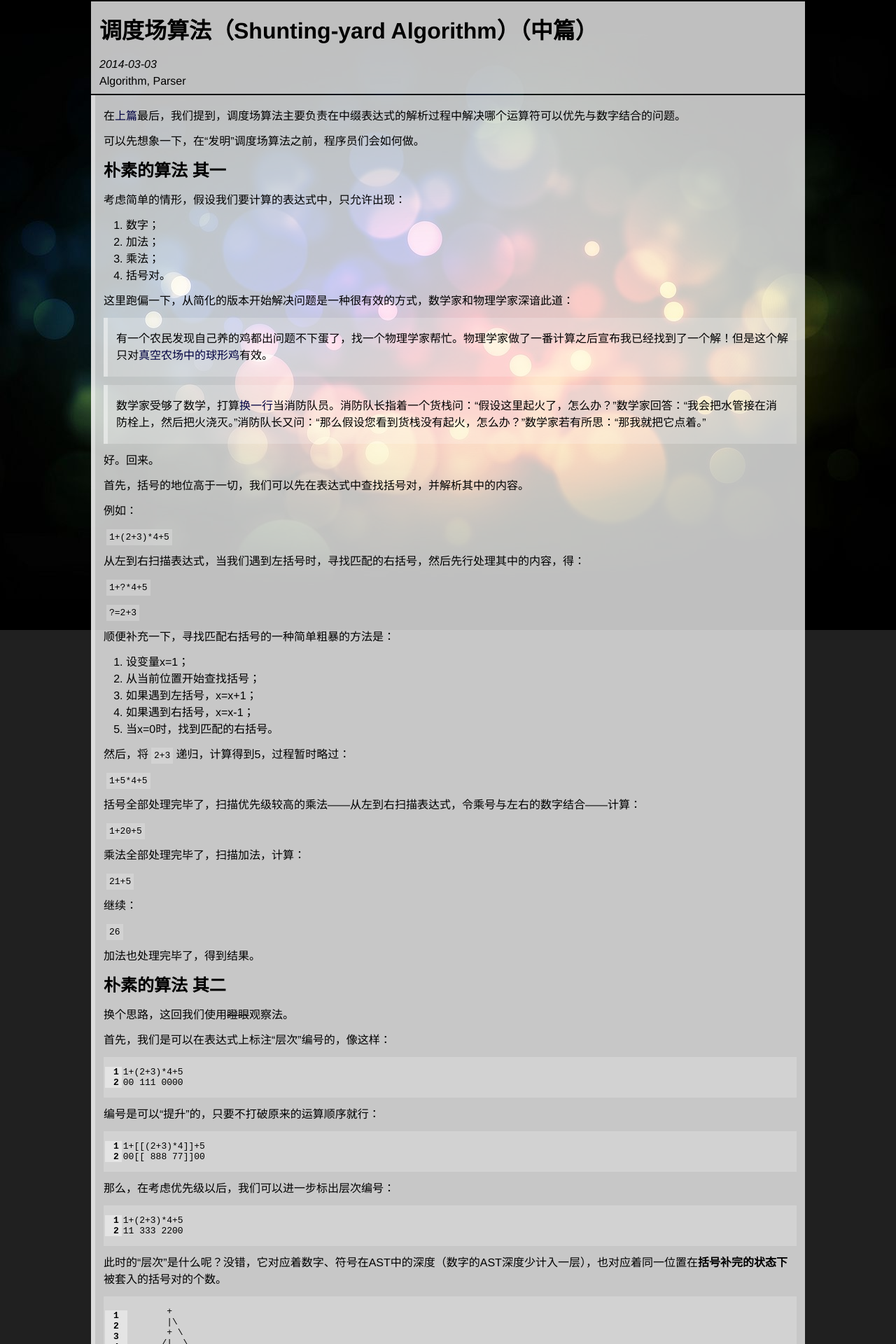
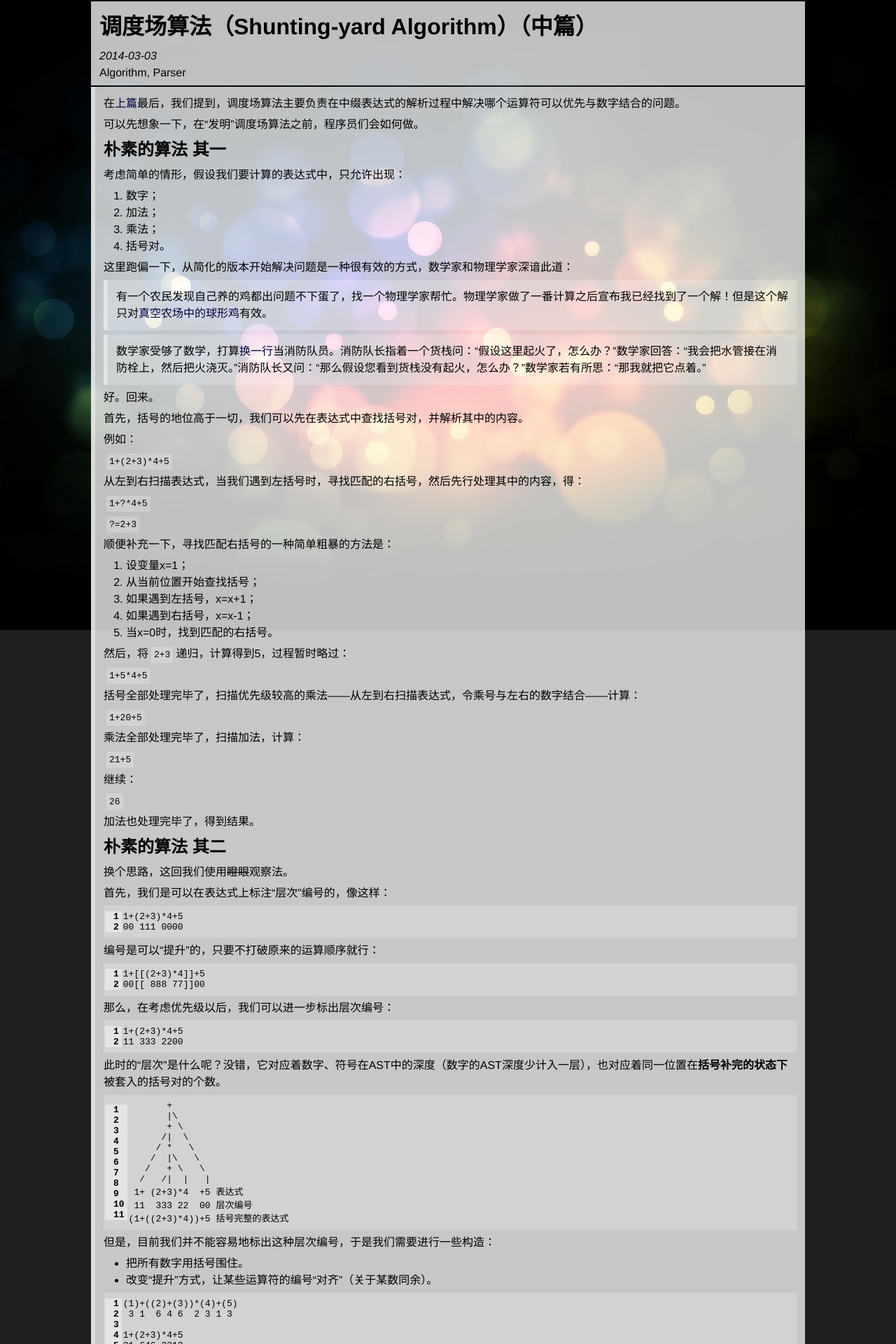
Before and after one commit to hczhcz/hczhcz.github.io, a Jekyll site: the page built from _posts/2014-03-03-shunting-yard-algorithm-2.md, in a window 1280 px wide. Shown: the top 1920 px of the page at 70% size. Built offline with Jekyll 4.4.1, drawn with Linux system fonts in a browser that asks for light colours.

Commit message:
change margin

```diff
--- a/style/default.css
+++ b/style/default.css
@@ -18,7 +18,7 @@ body {
 .blog p,
 h1, h2, h3, h4, h5, h6,
 ul, ol, pre {
-    margin: 12px 0;
+    margin: 6px 0;
 }
 
 a {
@@ -37,12 +37,12 @@ ul, ol {
 
 hr {
     border-bottom: 1px solid rgba(255, 255, 255, 0.4);
-    margin: 12px 0;
+    margin: 6px 0;
 }
 
 blockquote {
     border-left: 6px solid rgba(255, 255, 255, 0.4);
-    margin: 12px 0;
+    margin: 6px 0;
     padding: 6px 12px;
     background: white;
     background: rgba(255, 255, 255, 0.2);
@@ -58,7 +58,7 @@ code {
 
 pre code {
     display: block;
-    margin: 12px 0;
+    margin: 6px 0;
     padding: 0;
     height: auto;
     line-height: normal;
```
